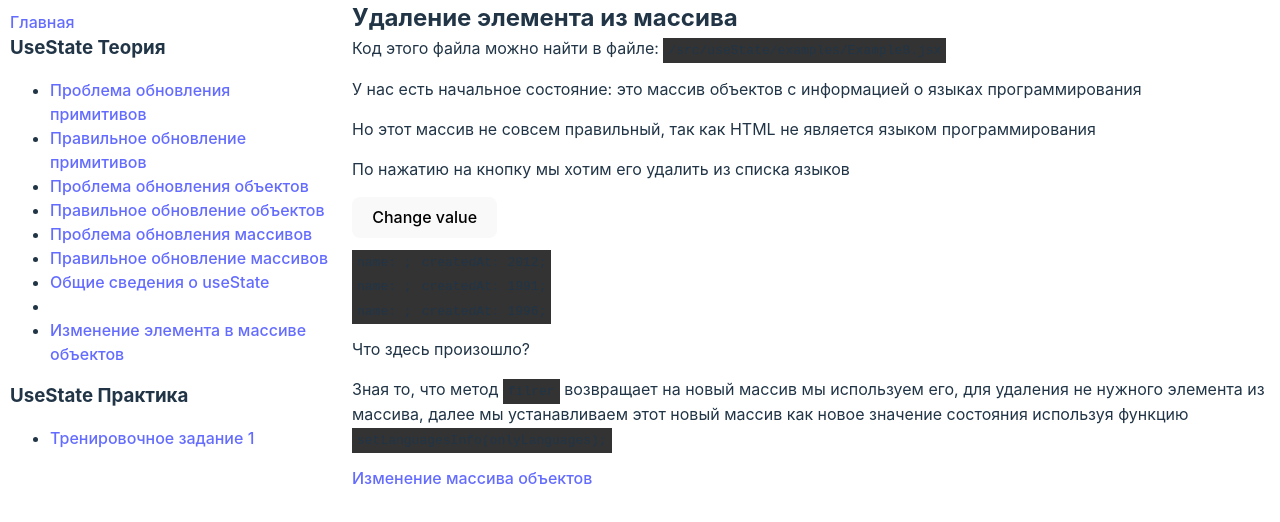
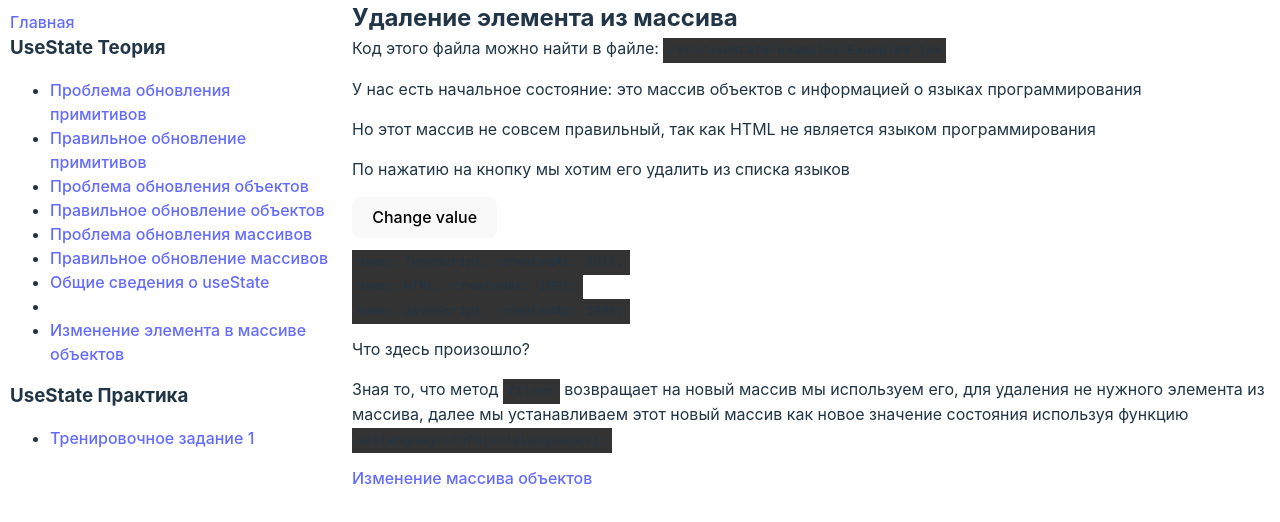
Before and after one commit to AndrewChernigovsky/hooksReact, a React (Vite) app: page /useState-example-8 in a window 1280 px wide. Shown: the top 522 px of the page. Built offline with nearby package versions, Linux system fonts and the light colour scheme.

Commit message:
fix examples

```diff
--- a/src/useState/examples/Example8.jsx
+++ b/src/useState/examples/Example8.jsx
@@ -20,7 +20,7 @@ export const Example8 = ({ title, srcPath, nextPageUrl }) => {
 
 	const changeValue = () => {
 		const onlyLanguages = languagesInfo.filter(
-			(language) => language.title !== "HTML",
+			(language) => language.name !== "HTML",
 		);
 		setLanguagesInfo(onlyLanguages);
 	};
@@ -45,7 +45,7 @@ export const Example8 = ({ title, srcPath, nextPageUrl }) => {
 			{languagesInfo.map((language) => {
 				return (
 					<div key={language.name}>
-						<code>name: {language.title};</code>
+						<code>name: {language.name};</code>
 						<code>createdAt: {language.createdAt};</code>
 					</div>
 				);
--- a/src/useState/examples/Example9.jsx
+++ b/src/useState/examples/Example9.jsx
@@ -18,7 +18,7 @@ export const Example9 = ({ title, srcPath, nextPageUrl }) => {
 
 	const changeValue = () => {
 		const correctArray = languagesInfo.map((language) => {
-			if (language.title === "JavaScript") {
+			if (language.name === "JavaScript") {
 				return { ...language, shortName: "JS" };
 			}
 			return language;
```
